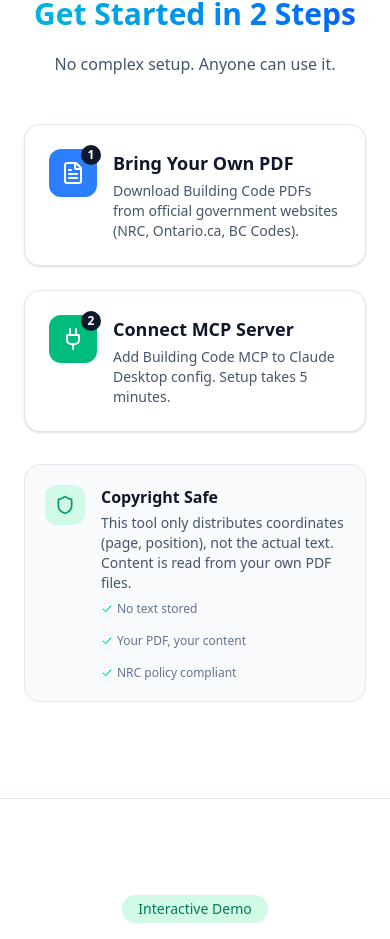
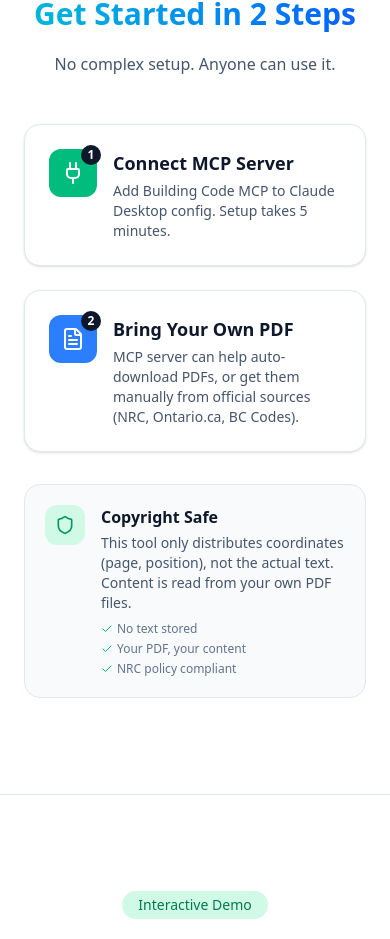
Before and after one commit to DavidCho1999/Canada_building_code_mcp, a Next.js app in the folder website/: page / in a window 390 px wide. Shown: the part 989-1928 px from the top of the page. Built offline with nearby package versions, Linux system fonts and the light colour scheme.

Commit message:
Fix mobile vertical gap in Copyright Safe checkmarks

```diff
--- a/website/src/components/HowItWorks.tsx
+++ b/website/src/components/HowItWorks.tsx
@@ -6,17 +6,17 @@ import { FileText, Plug, Shield, Check } from 'lucide-react';
 const steps = [
   {
     step: 1,
-    icon: FileText,
-    title: 'Bring Your Own PDF',
-    description: 'Download Building Code PDFs from official government websites (NRC, Ontario.ca, BC Codes).',
-    color: 'bg-blue-500',
-  },
-  {
-    step: 2,
     icon: Plug,
     title: 'Connect MCP Server',
     description: 'Add Building Code MCP to Claude Desktop config. Setup takes 5 minutes.',
     color: 'bg-emerald-500',
+  },
+  {
+    step: 2,
+    icon: FileText,
+    title: 'Bring Your Own PDF',
+    description: 'MCP server can help auto-download PDFs, or get them manually from official sources (NRC, Ontario.ca, BC Codes).',
+    color: 'bg-blue-500',
   },
 ];
 
@@ -95,7 +95,7 @@ export default function HowItWorks() {
               <p className="text-slate-600 text-sm mb-2">
                 This tool only distributes coordinates (page, position), not the actual text. Content is read from your own PDF files.
               </p>
-              <div className="flex flex-wrap gap-4 text-xs text-slate-500">
+              <div className="flex flex-wrap gap-x-4 gap-y-1 text-xs text-slate-500">
                 <span className="flex items-center gap-1">
                   <Check className="w-3 h-3 text-emerald-500" />
                   No text stored
```
